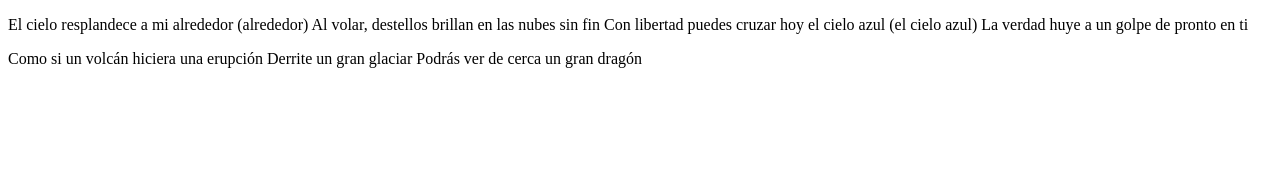
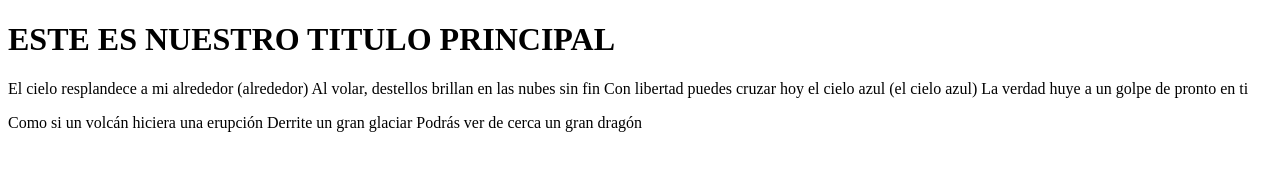
Before and after one commit to mcsadevp/demo-grupal, a plain HTML site: page index.html in a window 1280 px wide. Drawn offline with Linux system fonts and the light colour scheme.

Commit message:
este es un cambio

```diff
--- a/index.html
+++ b/index.html
@@ -6,6 +6,7 @@
     <title>Demo</title>
   </head>
   <body>
+    <h1>ESTE ES NUESTRO TITULO PRINCIPAL</h1>
     <p>
       El cielo resplandece a mi alrededor (alrededor) Al volar, destellos
       brillan en las nubes sin fin Con libertad puedes cruzar hoy el cielo azul
```
